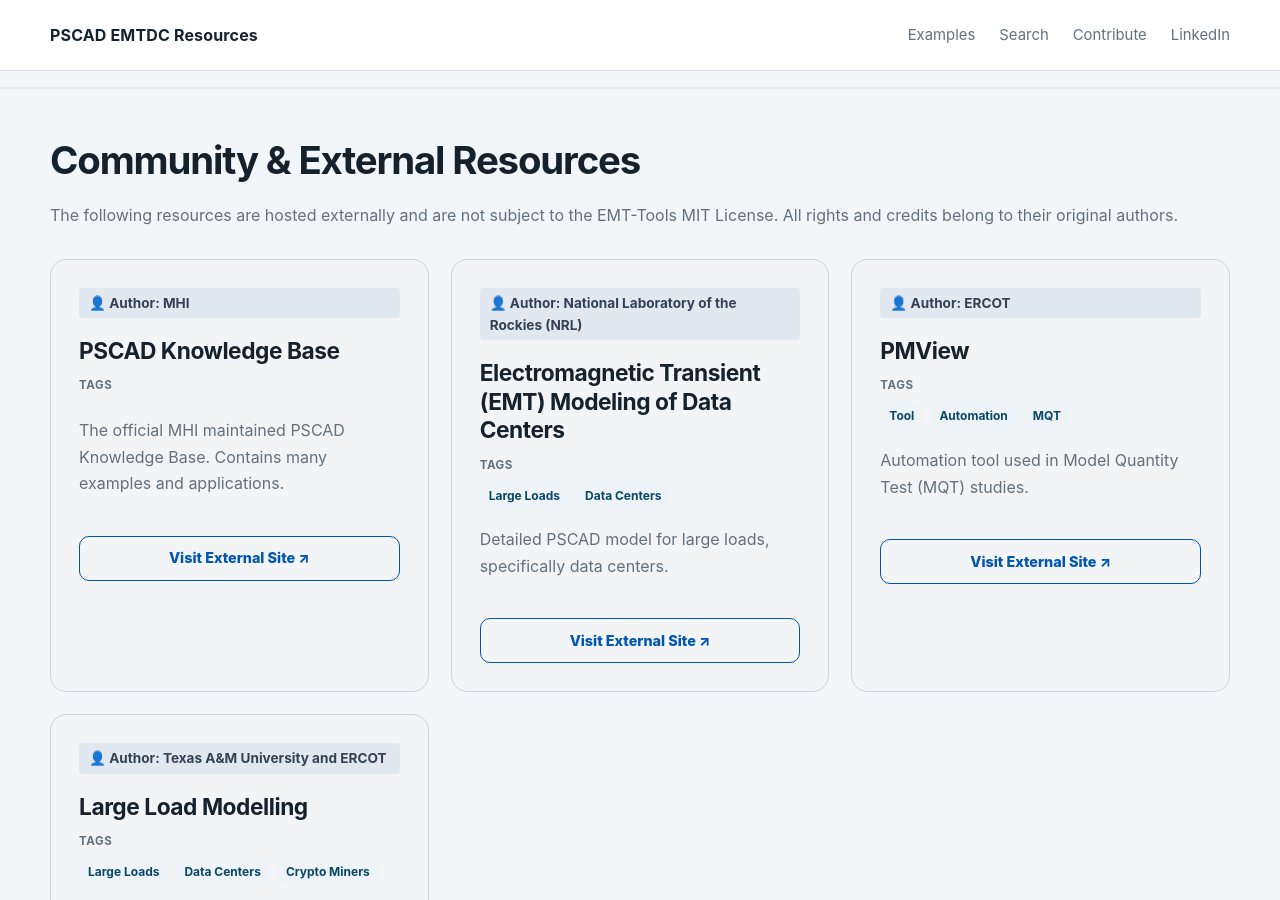
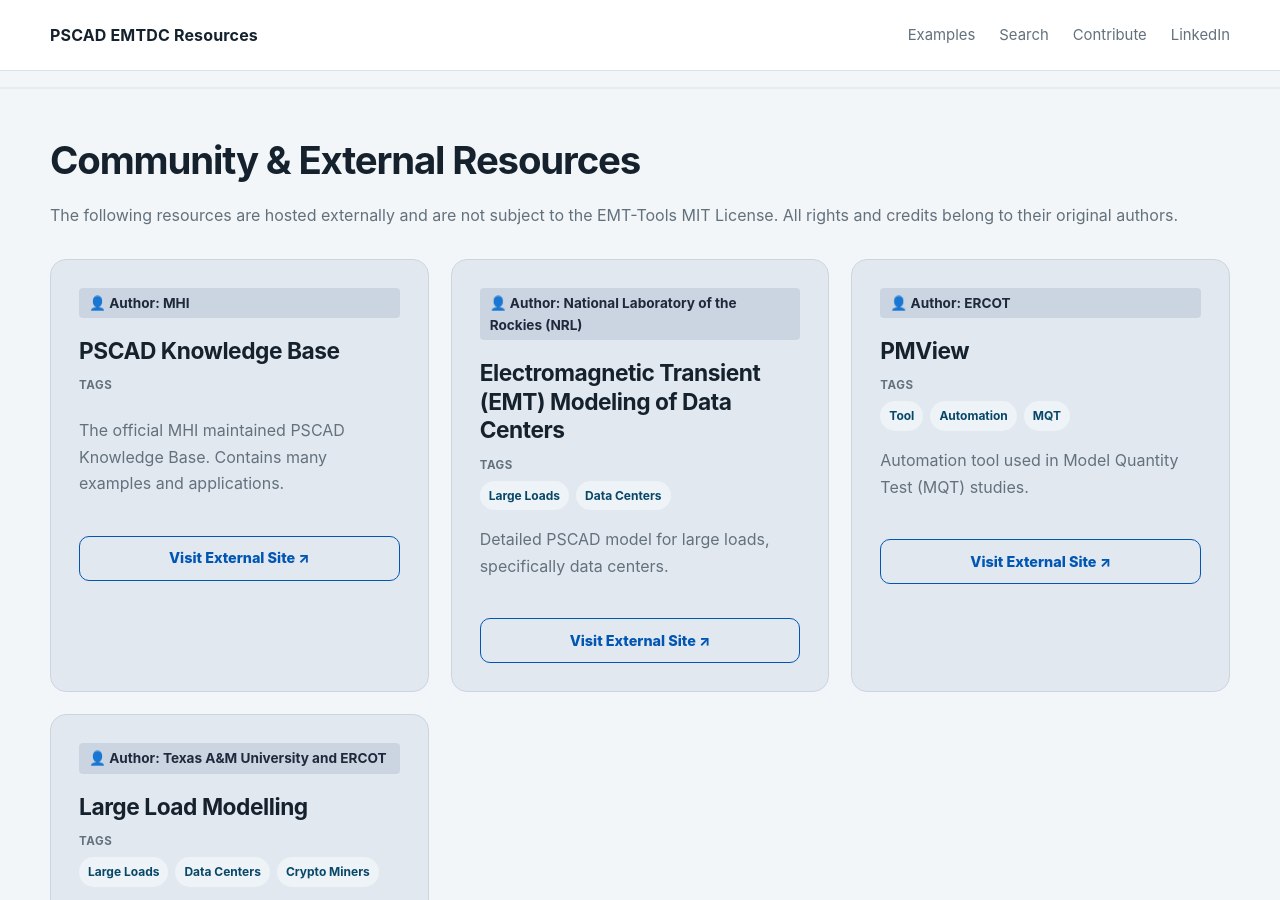
Before and after one commit to EMT-Tools/emt-tools.github.io, a Jekyll site: the page built from index.html, in a window 1280 px wide and 900 px high, scrolled down 3932 px. Built offline with Jekyll 4.4.1, drawn with Linux system fonts in a browser that asks for light colours.

Commit message:
Update index.html

```diff
--- a/index.html
+++ b/index.html
@@ -117,10 +117,10 @@
 
     <div class="example-grid" id="external-examples-grid">
       {% for resource in site.data.external %}
-      <article class="example-card" style="background-color: #f3f4f6; border: 1px solid #cbd5e1; box-shadow: none;" data-search="{{ resource.tags | join: ' ' | downcase }} {{ resource.title | downcase }}">
+      <article class="example-card" style="background-color: #e2e8f0; border: 1px solid #cbd5e1; box-shadow: none;" data-search="{{ resource.tags | join: ' ' | downcase }} {{ resource.title | downcase }}">
 
         <div class="example-content">
-          <div style="background-color: #e2e8f0; padding: 4px 10px; font-size: 0.85em; color: #334155; border-radius: 4px; display: inline-block; margin-bottom: 12px; font-weight: bold;">
+          <div style="background-color: #cbd5e1; padding: 4px 10px; font-size: 0.85em; color: #1e293b; border-radius: 4px; display: inline-block; margin-bottom: 12px; font-weight: bold;">
             👤 Author: {{ resource.author }}
           </div>
 
```
